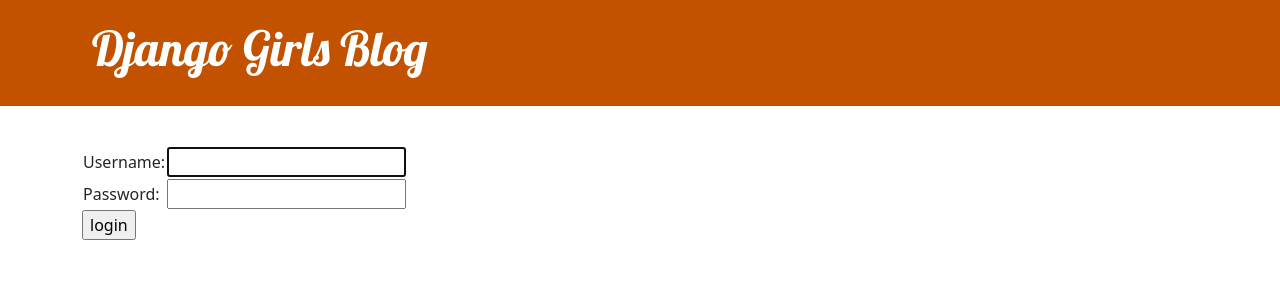
After one commit to Dackda-dra/SDEV220-Django-Deploy, a Django app: page /accounts/login/ in a window 1280 px wide. The commit adds this page. Shown: the top 300 px of the page. Run offline with Django 3.2, Linux system fonts and the light colour scheme.

Commit message:
added login/logout

```diff
--- a/blog/templates/blog/base.html
+++ b/blog/templates/blog/base.html
@@ -11,9 +11,13 @@
     <header class="page-header">
       <div class="container">
             {% if user.is_authenticated %}
-                <a href="{% url 'post_new' %}" class="top-menu">
-                    {% include './icons/file-earmark-plus.svg' %}
-                </a>
+
+            <a href="{% url 'post_new' %}" class="top-menu"> {% include './icons/file-earmark-plus.svg' %} </a>
+            <p class="top-menu">Hello {{ user.username }} <small>(<a href="{% url 'logout' %}">Log out</a>)</small></p>
+
+                {% else %}
+            <a href="{% url 'login' %}" class="top-menu"><span class="glyphicon glyphicon-lock"></span></a>
+
             {% endif %}
           <h1><a href="/">Django Girls Blog</a></h1>
       </div>
--- /dev/null
+++ b/blog/templates/registration/login.html
@@ -0,0 +1,24 @@
+{% extends "blog/base.html" %}
+
+{% block content %}
+    {% if form.errors %}
+        <p>Your username and password didn't match. Please try again.</p>
+    {% endif %}
+
+    <form method="post" action="{% url 'login' %}">
+    {% csrf_token %}
+        <table>
+        <tr>
+            <td>{{ form.username.label_tag }}</td>
+            <td>{{ form.username }}</td>
+        </tr>
+        <tr>
+            <td>{{ form.password.label_tag }}</td>
+            <td>{{ form.password }}</td>
+        </tr>
+        </table>
+
+        <input type="submit" value="login" />
+        <input type="hidden" name="next" value="{{ next }}" />
+    </form>
+{% endblock %}
--- a/mysite/settings.py
+++ b/mysite/settings.py
@@ -14,6 +14,8 @@
 
 # Build paths inside the project like this: BASE_DIR / 'subdir'.
 BASE_DIR = Path(__file__).resolve().parent.parent
+
+LOGIN_REDIRECT_URL = '/'
 
 
 # Quick-start development settings - unsuitable for production
--- a/mysite/urls.py
+++ b/mysite/urls.py
@@ -15,8 +15,11 @@
 """
 from django.contrib import admin
 from django.urls import path, include
+from django.contrib.auth import views
 
 urlpatterns = [
     path('admin/', admin.site.urls),
+    path('accounts/login/', views.LoginView.as_view(), name='login'),
+    path('accounts/logout/', views.LogoutView.as_view(), name='logout'),
     path('', include('blog.urls')),
 ]
```
Also changed, not shown: blog/views.py (+13 -1 lines).
